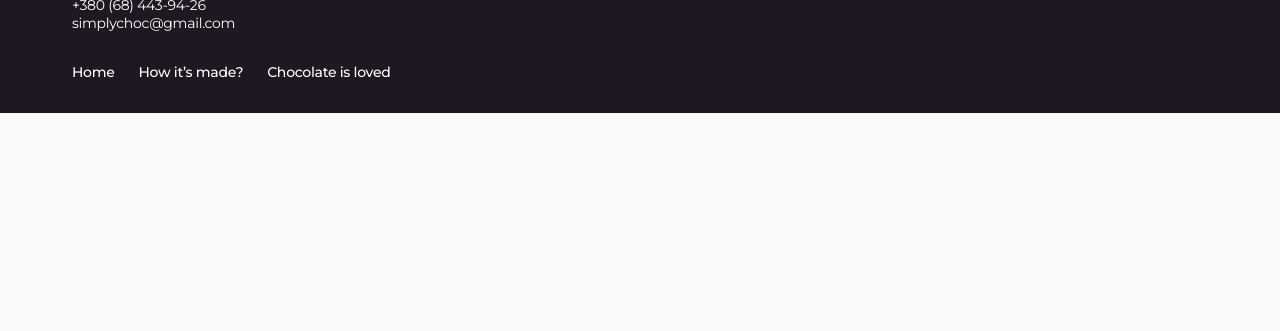
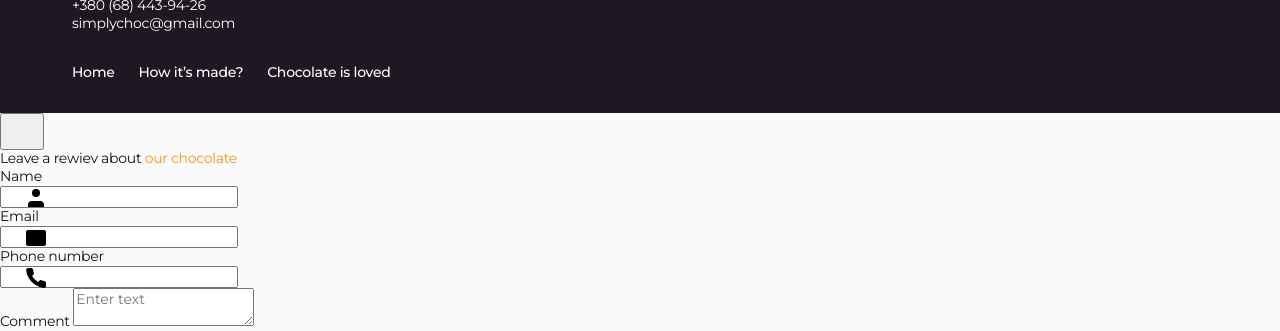
Before and after one commit to kashirin-olexsandr/practice-bc87, a plain HTML site: page index.html in a window 1280 px wide. Shown: the part 4870-5201 px from the top of the page. Before the commit the page ends 4983 px from the top, so only its background shows below. Drawn offline with nearby package versions, Linux system fonts and the light colour scheme.

Commit message:
add backdrop

```diff
--- a/css/styles.css
+++ b/css/styles.css
@@ -497,3 +497,21 @@ img {
   color: #fff;
 }
 /* #endregion */
+
+.wrapper {
+
+}
+
+.inner-wrapper {
+  position: relative;
+
+}
+
+.form-icon {
+  position: absolute;
+  left: 24px;
+}
+
+.form-input {
+  padding-left: 62px;
+}
--- a/index.html
+++ b/index.html
@@ -581,5 +581,48 @@
         </ul>
       </div>
     </footer>
+
+    <div class="backdrop">
+      <div>
+        <button class="modedl-close-btn">
+          <svg class="btn-close-icon" width="28" height="28">
+            <use href="./images/icons/symbol-defs.svg#icon-x-close"></use>
+          </svg>
+        </button>
+        <p>Leave a rewiev about <span class="accent-text">our chocolate</span></p>
+        <form action="">
+          <div class="wrapper">
+            <label for="user-name">Name</label>
+            <div class="inner-wrapper">
+              <input type="text" class="form-input" name="name" id="user-name">
+              <svg class="form-icon" width="24" height="24">
+                <use href="./images/icons/symbol-defs.svg#icon-user"></use>
+              </svg>
+            </div>
+          </div>
+          <div class="wraper">
+            <label for="user-email">Email</label>
+            <div class="inner-wrapper">
+              <input type="email" class="form-input" name="name" id="user-email">
+              <svg class="form-icon" width="24" height="24">
+                <use href="./images/icons/symbol-defs.svg#icon-mail"></use>
+              </svg>
+            </div>
+          </div>
+          <div class="wrapper">
+            <label for="user-phone">Phone number</label>
+            <div class="inner-wrapper">
+              <input type="tel" class="form-input" name="name" id="user-phone">
+              <svg class="form-icon" width="24" height="24">
+                <use href="./images/icons/symbol-defs.svg#icon-phone"></use>
+              </svg>
+            </div>
+          </div>
+          <label for="comment">Comment</label>
+          <textarea name="comment" id="comment" placeholder="Enter text"></textarea>
+        </form>
+      </div>
+    </div>
+
   </body>
 </html>
```
Also changed, not shown: images/icons/symbol-defs.svg (added).
